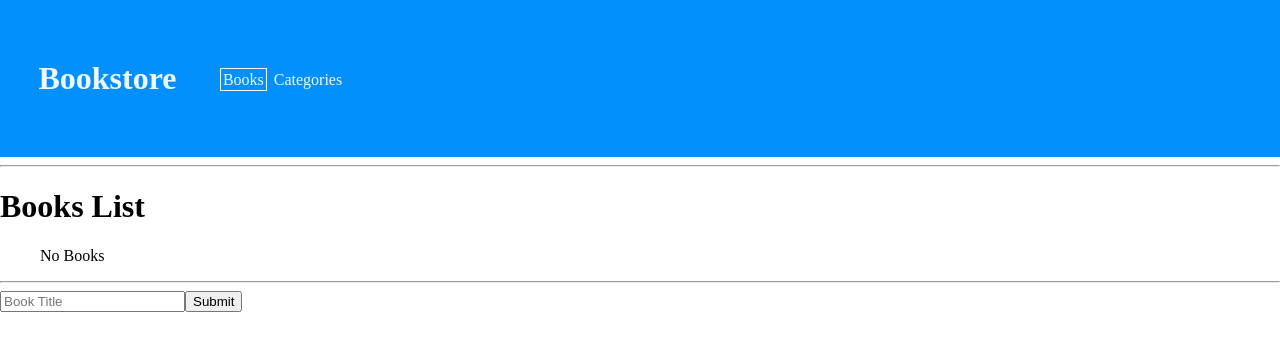
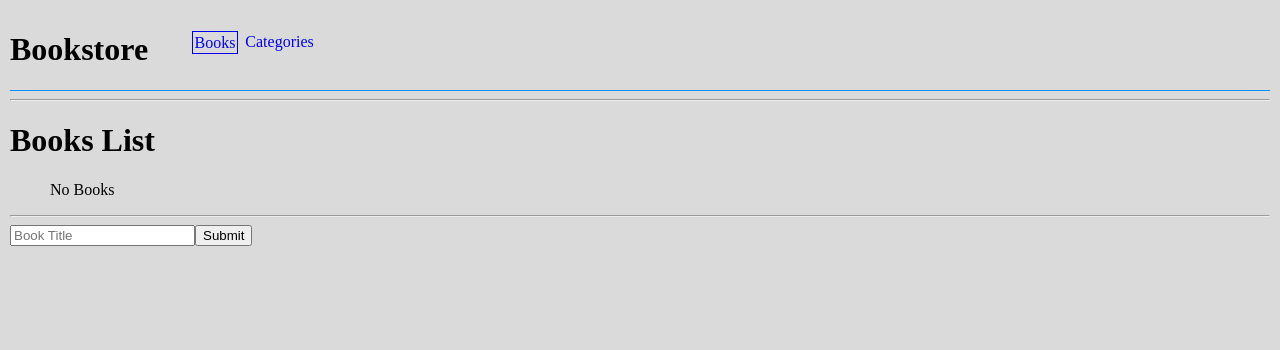
Before and after one commit to vikitaotiz/Bookstore, a React (Create React App) app: page / in a window 1280 px wide. Shown: the top 350 px of the page. Built offline with nearby package versions, Linux system fonts and the light colour scheme.

Commit message:
Add styling to application

```diff
--- a/src/App.css
+++ b/src/App.css
@@ -1,17 +1,29 @@
 body {
   margin: 0;
-  padding: 0;
+  padding: 10px;
+  background: #dadada;
+}
+
+.primary-color {
+  color: #0290ff;
+}
+
+.container {
+  margin: auto;
+  margin-top: 4%;
+  width: 1100px;
+  background: #fff;
+  box-shadow: 5px 5px 3px grey;
+  padding: 1%;
 }
 
 .nav {
-  background: #0290ff;
   display: flex;
-  color: aliceblue;
-  padding: 3%;
+  border-bottom: 1px solid #0290ff;
 }
 
 .flex-right ul {
-  padding-top: 11%;
+  padding-top: 5%;
   list-style: none;
   float: right;
 }
@@ -23,10 +35,9 @@ body {
 
 .active {
   padding: 2px;
-  border: 1px solid aliceblue;
+  border: 1px solid;
 }
 
 .flex-right ul li a {
-  color: aliceblue;
   text-decoration: none;
 }
```
